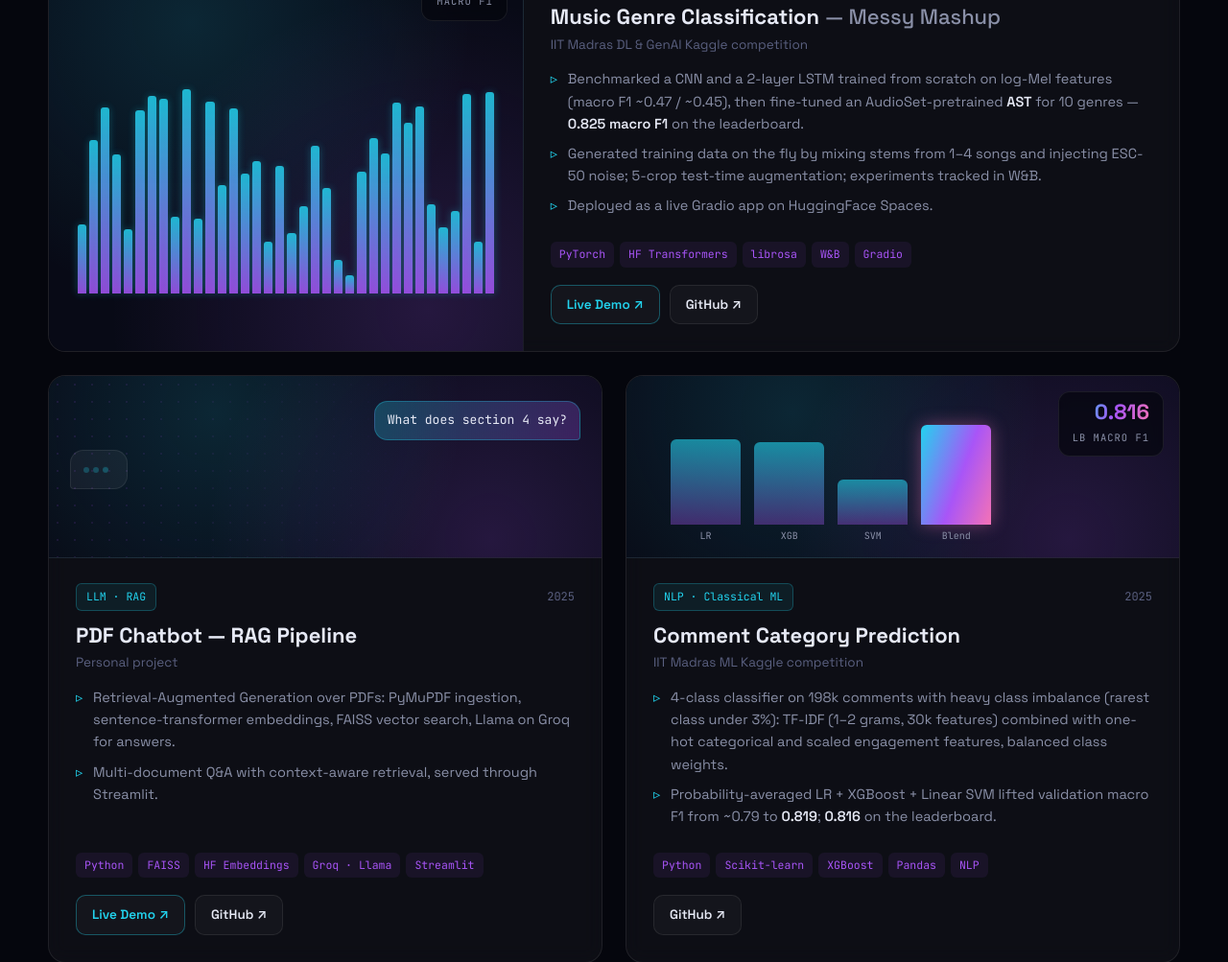
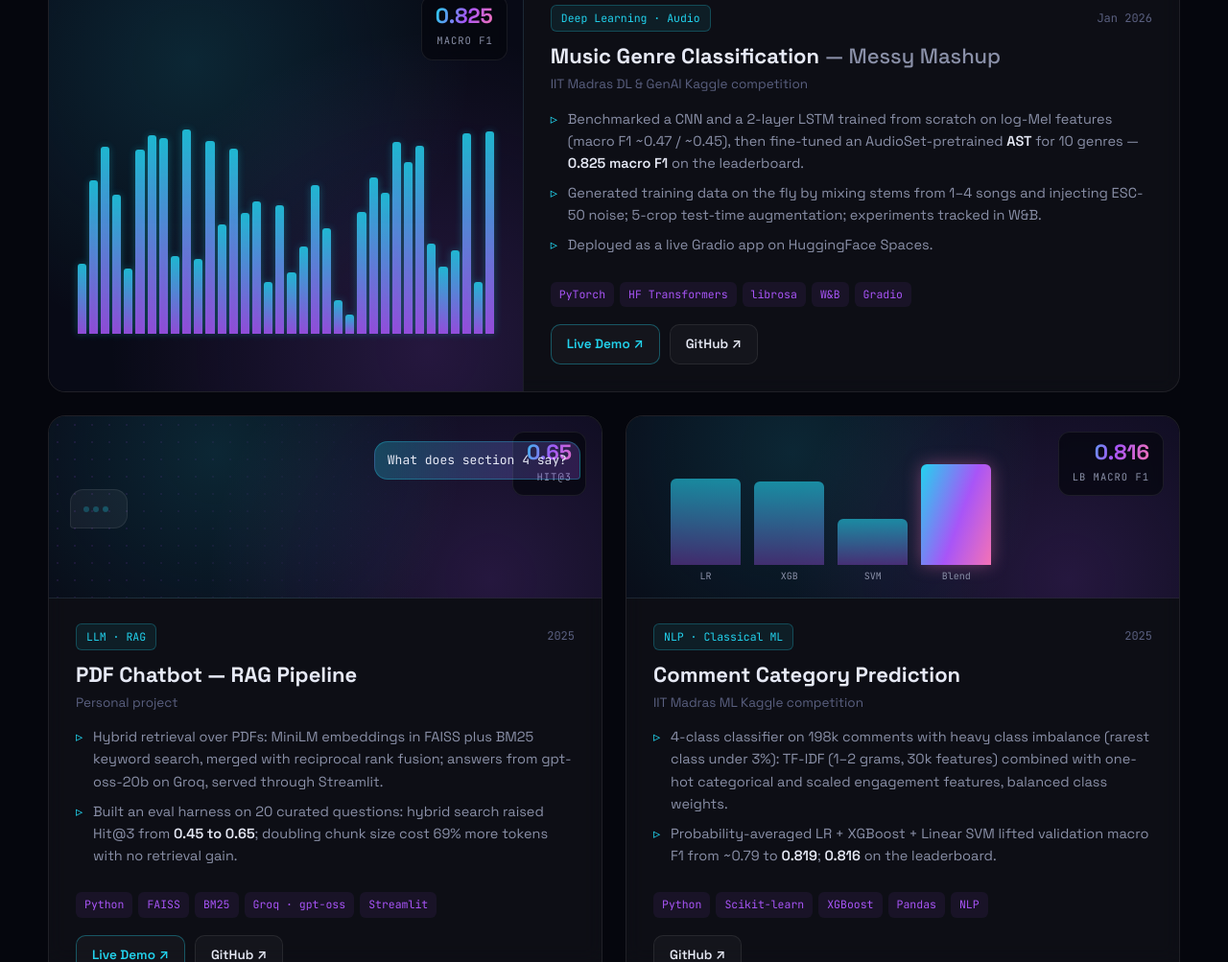
Before and after one commit to suraj-kumar123rs/suraj-kumar123rs.github.io, a plain HTML site: page index.html in a window 1280 px wide. Shown: the part 2812-3815 px from the top of the page at 96% size. Drawn offline with Linux system fonts and the light colour scheme; animation ran at ten frames a second.

Commit message:
Revise project descriptions and skills in index.html
Updated project details and skills in the HTML file to reflect recent work and technologies used.

```diff
--- a/index.html
+++ b/index.html
@@ -129,7 +129,7 @@
           </p>
           <p>
             My recent work: fine-tuning an AudioSet-pretrained <strong>Audio Spectrogram Transformer</strong> to a
-            0.825 macro F1 on a noisy, stem-mixed genre dataset, building a <strong>RAG chatbot</strong> for PDFs,
+            0.825 macro F1 on a noisy, stem-mixed genre dataset, building a <strong>hybrid-retrieval RAG chatbot</strong> for PDFs with its own eval harness,,
             and shipping full-stack apps with Vue, Flask, Celery and Docker.
           </p>
           <p>
@@ -157,7 +157,7 @@
         <div class="skill-card glass reveal tilt">
           <div class="skill-icon">🧠</div>
           <h3>Machine Learning &amp; AI</h3>
-          <div class="chips"><span>PyTorch</span><span>Scikit-learn</span><span>HuggingFace Transformers</span><span>XGBoost</span><span>RAG Pipelines</span><span>FAISS</span><span>Groq / Llama</span></div>
+          <div class="chips"><span>PyTorch</span><span>Scikit-learn</span><span>HuggingFace Transformers</span><span>XGBoost</span><span>RAG Pipelines</span><span>FAISS</span><span>BM25 Hybrid Search</span><span>Groq LLMs</span></div>
         </div>
         <div class="skill-card glass reveal tilt">
           <div class="skill-icon">🔬</div>
@@ -231,16 +231,17 @@
             <div class="bubble b-user">What does section 4 say?</div>
             <div class="bubble b-bot"><span class="typing"><i></i><i></i><i></i></span></div>
             <div class="vec-dots"></div>
+            <div class="p-metric"><b>0.65</b><span>Hit@3</span></div>
           </div>
           <div class="p-body">
             <div class="p-meta"><span class="tag tag-ml">LLM · RAG</span><span class="p-date">2025</span></div>
             <h3>PDF Chatbot — RAG Pipeline</h3>
             <p class="p-sub">Personal project</p>
             <ul>
-              <li>Retrieval-Augmented Generation over PDFs: PyMuPDF ingestion, sentence-transformer embeddings, FAISS vector search, Llama on Groq for answers.</li>
-              <li>Multi-document Q&amp;A with context-aware retrieval, served through Streamlit.</li>
+              <li>Hybrid retrieval over PDFs: MiniLM embeddings in FAISS plus BM25 keyword search, merged with reciprocal rank fusion; answers from gpt-oss-20b on Groq, served through Streamlit.</li>
+              <li>Built an eval harness on 20 curated questions: hybrid search raised Hit@3 from <b>0.45 to 0.65</b>; doubling chunk size cost 69% more tokens with no retrieval gain.</li>
             </ul>
-            <div class="stack"><span>Python</span><span>FAISS</span><span>HF Embeddings</span><span>Groq · Llama</span><span>Streamlit</span></div>
+            <div class="stack"><span>Python</span><span>FAISS</span><span>BM25</span><span>Groq · gpt-oss</span><span>Streamlit</span></div>
             <div class="p-links">
               <a href="https://suraj-kumar123rs-chatbot-pdf-app-nas68t.streamlit.app/" target="_blank" rel="noopener" class="lnk lnk-live">Live Demo ↗</a>
               <a href="https://github.com/suraj-kumar123rs/chatbot_pdf" target="_blank" rel="noopener" class="lnk">GitHub ↗</a>
```
